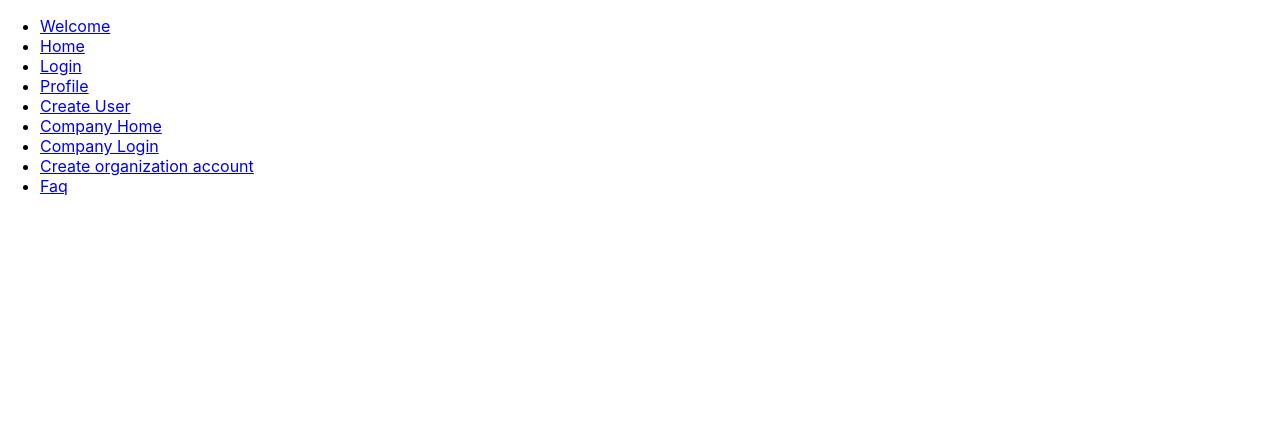
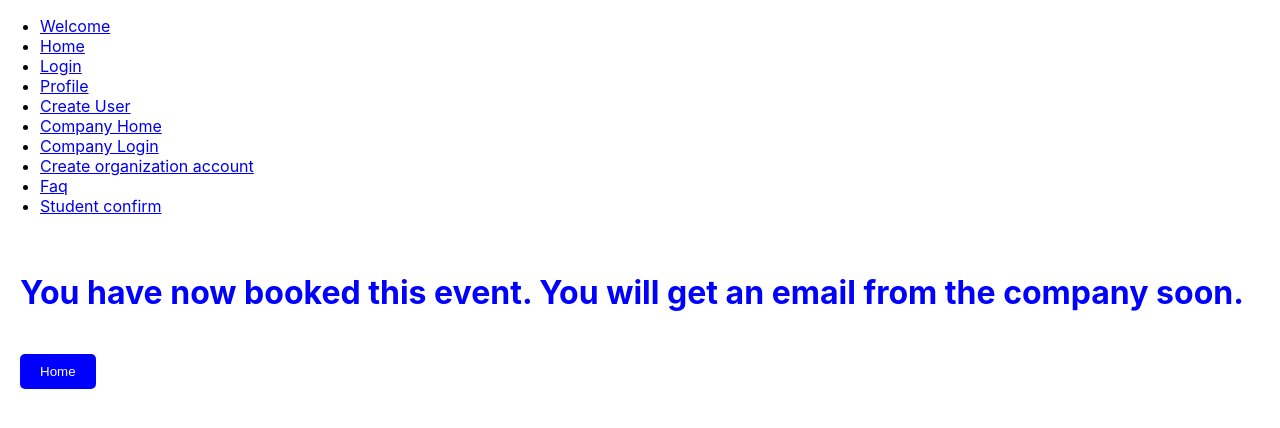
Before and after one commit to Sarmad094/eventure-app2000, a React (Create React App) app: page /studentconfirm in a window 1280 px wide. Shown: the top 428 px of the page. Built offline with nearby package versions, Linux system fonts and the light colour scheme.

Commit message:
Student confirm navigasjon

```diff
--- a/src/App.jsx
+++ b/src/App.jsx
@@ -13,6 +13,8 @@ import OrganizationHome from './Components/OrganizationHome';
 import OrgLoginPage from './Components/OrgLoginPage'; // ✅ default import
 import CreateOrganization from './Components/CreateOrganization';
 import FaqPage from './Components/FaqPage';
+import StudentConfirm from './StudentConfirm';
+import './Styles/StudentConfirm.css';
 import './Styles/CreateOrganization.css';
 import './Styles/StudentProfile.css';
 import './Styles/Login.css';
@@ -41,6 +43,10 @@ const App = () => {
                   <li><Link to="/orglogin">Company Login</Link></li>
                   <li><Link to="/corganization">Create organization account</Link></li>
                   <li><Link to="/FaqPage">Faq</Link></li>
+                  <li><Link to="/studentconfirm">Student confirm</Link></li>
+
+
+
                 </ul>
               </nav>
 
@@ -54,6 +60,7 @@ const App = () => {
                 <Route path="/orglogin" element={<OrgLoginPage />} />
                 <Route path="/corganization" element={<CreateOrganization />} />
                 <Route path="/FaqPage" element={<FaqPage />} />
+                <Route path="/studentconfirm" element={<StudentConfirm />} />
               </Routes>
             </div>
           </EventProvider>
--- /dev/null
+++ b/src/StudentConfirm.jsx
@@ -0,0 +1,35 @@
+import React from 'react';
+import { useNavigate } from 'react-router-dom';
+
+const StudentConfirm = () => {
+  const navigate = useNavigate();
+
+  const handleHomeClick = () => {
+    navigate('/home/1'); // Navigerer til Home-siden med ID 1
+  };
+
+  return (
+    <div style={{ padding: '20px' }}>
+      <h1 style={{ color: 'blue' }}>
+        You have now booked this event. You will get an email from the company soon.
+      </h1>
+      <button
+        type="button"
+        onClick={handleHomeClick}
+        style={{
+          backgroundColor: 'blue',
+          color: 'white',
+          padding: '10px 20px',
+          border: 'none',
+          borderRadius: '5px',
+          marginTop: '20px',
+          cursor: 'pointer',
+        }}
+      >
+        Home
+      </button>
+    </div>
+  );
+};
+
+export default StudentConfirm;
--- /dev/null
+++ b/src/Styles/StudentConfirm.css
@@ -0,0 +1,4 @@
+.button {
+    background-color: white;
+    color: #238aff;
+}
```
